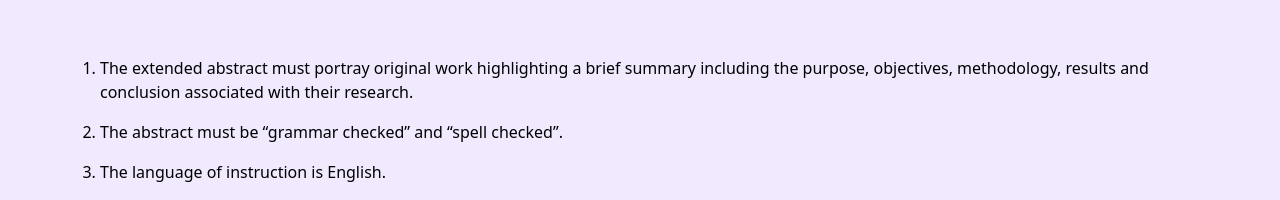
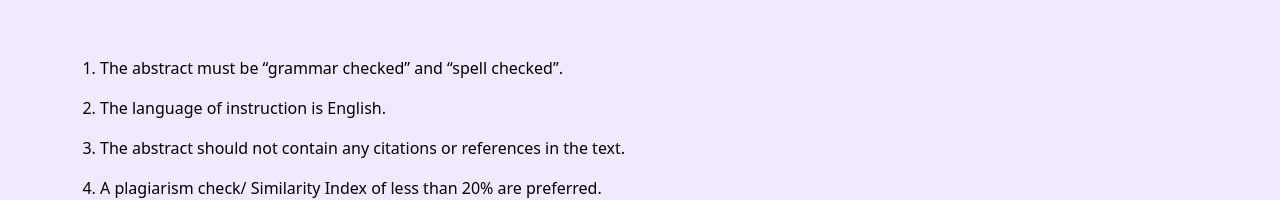
Before and after one commit to itspunkaj/CesaFiesta-React, a React (Vite) app: page /abstract/guidelines in a window 1280 px wide. Shown: the part 272-472 px from the top of the page. Built offline with nearby package versions, Linux system fonts and the light colour scheme.

Commit message:
updated Abstract

```diff
--- a/src/Pages/Abstract/Guidelines.jsx
+++ b/src/Pages/Abstract/Guidelines.jsx
@@ -5,9 +5,7 @@ function Guidelines() {
         </div>
         <div className="pt-10 pl-5 pb-10">
          <ol className="list-decimal">
-          <li>The extended abstract must portray original work highlighting a brief summary including the purpose,
-            objectives, methodology, results and conclusion associated with their research.</li>
-          <li className="mt-4">The abstract must be “grammar checked” and “spell checked”. </li>
+          <li className="">The abstract must be “grammar checked” and “spell checked”. </li>
           <li className="mt-4">The language of instruction is English. </li>
           <li className="mt-4">The abstract should not contain any citations or references in the text.</li>
           <li className="mt-4">A plagiarism check/ Similarity Index of less than 20% are preferred.</li>
```
Also changed, not shown: 1 other file (tests, documents, lock files or other folders).
